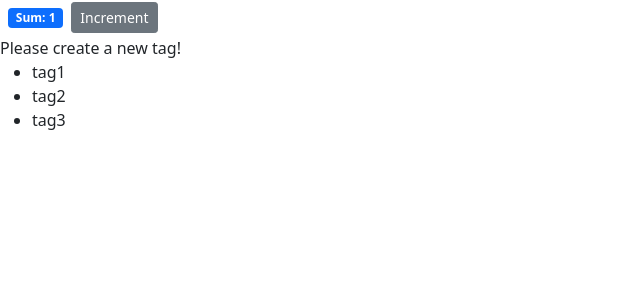
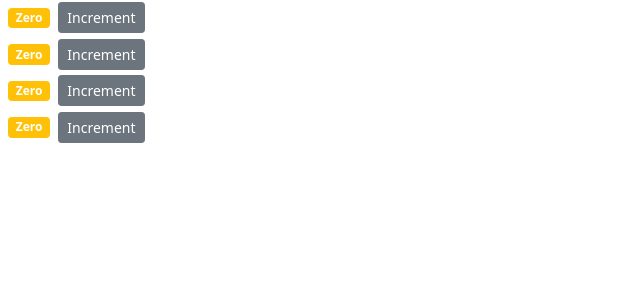
Before and after one commit to rua1hc/react_fdn_cnt_app, a React (Create React App) app: page / in a window 1280 px wide. Shown: the top 300 px of the page, without its empty margins (0-640 px from the left). Built offline with nearby package versions, Linux system fonts and the light colour scheme.

Commit message:
s4v2 compose 4 cnts comp

```diff
--- a/src/comps/counter.jsx
+++ b/src/comps/counter.jsx
@@ -2,7 +2,7 @@ import React, { Component } from "react";
 
 class Counter extends Component {
     state = {
-        count: 1,
+        count: 0,
 
         imgUrl: "https://picsum.photos/200",
 
@@ -38,14 +38,15 @@ class Counter extends Component {
         // console.log("increment", this);
         this.setState({ count: this.state.count + 1 });
     };
-    handleIncrement_product = (product) => {
-        console.log("product");
+    handleIncrement_product = () => {
+        console.log("product id later");
         this.setState({ count: this.state.count + 1 });
     };
 
     render() {
         return (
-            <React.Fragment>
+            // <React.Fragment>
+            <div>
                 {/* <img src={this.state.imgUrl} alt="" /> */}
 
                 {/* <span>Sum: {this.state.count}</span> */}
@@ -60,7 +61,8 @@ class Counter extends Component {
                     Sum: {this.formatCount()}
                 </span> */}
                 <span className={this.getBadgeClasses()}>
-                    Sum: {this.formatCount()}
+                    {/* Sum: {this.formatCount()} */}
+                    {this.formatCount()}
                 </span>
 
                 {/* <button
@@ -70,7 +72,7 @@ class Counter extends Component {
                     Increment
                 </button> */}
                 <button
-                    onClick={() => this.handleIncrement_product(product)}
+                    onClick={() => this.handleIncrement_product()}
                     className="btn btn-secondary btn-sm"
                 >
                     Increment
@@ -81,11 +83,12 @@ class Counter extends Component {
                         <li key={tag}>{tag}</li>
                     ))}
                 </ul> */}
-                <div>
+                {/* <div>
                     {this.state.tags.length !== 0 && "Please create a new tag!"}
                 </div>
-                {this.renderTags()}
-            </React.Fragment>
+                {this.renderTags()} */}
+            </div>
+            // </React.Fragment>
         );
     }
 
--- /dev/null
+++ b/src/comps/counters.jsx
@@ -0,0 +1,26 @@
+import React, { Component } from "react";
+
+import Counter from "./counter";
+
+class Counters extends Component {
+    state = {
+        counters: [
+            { id: 1, value: 5 },
+            { id: 2, value: 6 },
+            { id: 3, value: 7 },
+            { id: 4, value: 8 },
+        ],
+    };
+
+    render() {
+        return (
+            <div>
+                {this.state.counters.map((c) => (
+                    <Counter key={c.id} />
+                ))}
+            </div>
+        );
+    }
+}
+
+export default Counters;
--- a/src/index.js
+++ b/src/index.js
@@ -6,13 +6,14 @@ import reportWebVitals from "./reportWebVitals";
 
 import "bootstrap/dist/css/bootstrap.css";
 
-import Counter from "./comps/counter";
+// import Counter from "./comps/counter";
+import Counters from "./comps/counters";
 
 const root = ReactDOM.createRoot(document.getElementById("root"));
 root.render(
     <React.StrictMode>
         {/* <App /> */}
-        <Counter />
+        <Counters />
     </React.StrictMode>
 );
 
```
